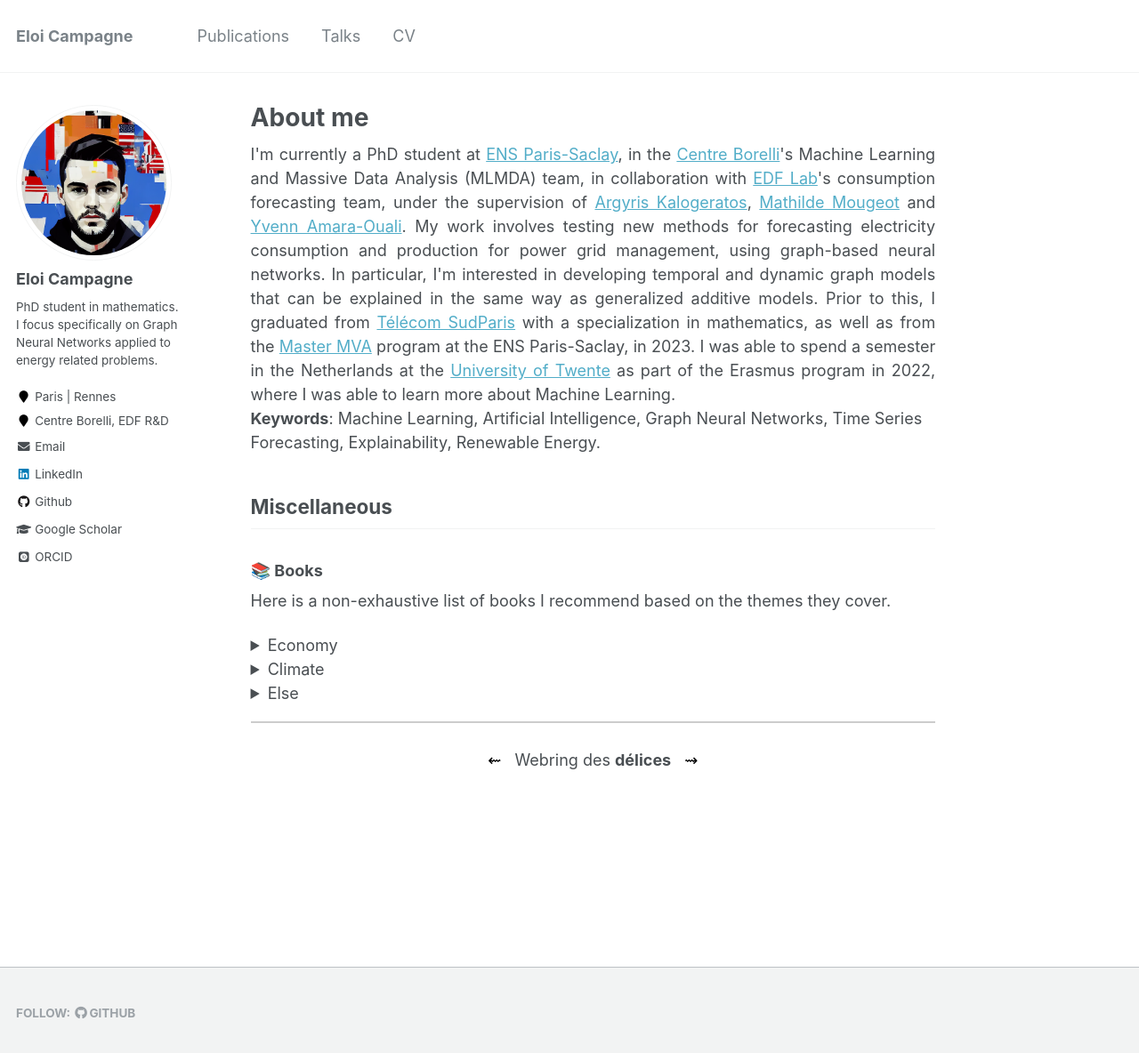
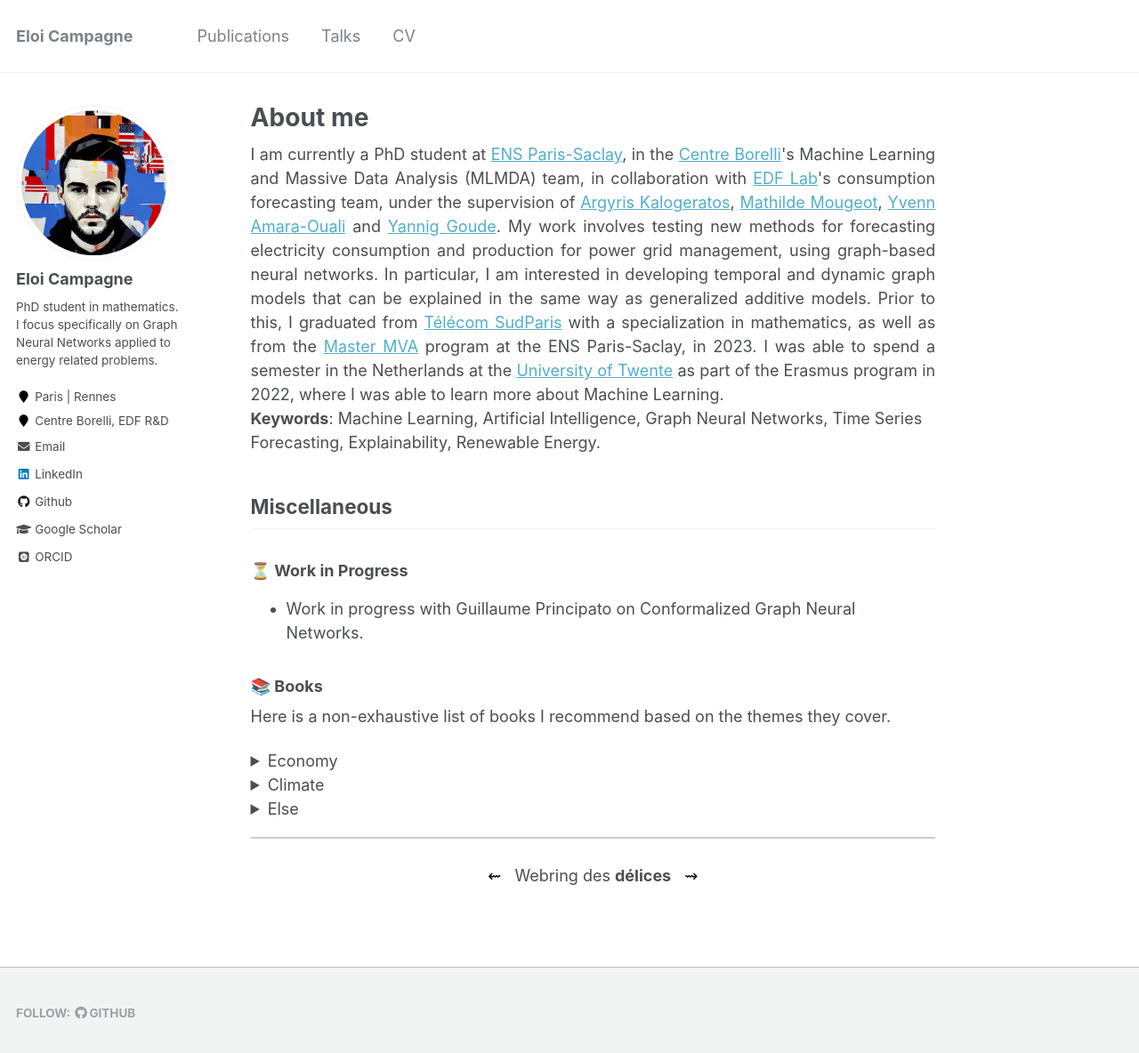
Before and after one commit to eloicampagne/eloicampagne.github.io, a Jekyll site: the page built from _pages/about.md, in a window 1280 px wide and 1197 px high. Shown: the top 1184 px of the window at 89% size. Built offline with Jekyll 4.4.1, drawn with Linux system fonts in a browser that asks for light colours; emoji names are drawn with the system emoji font; some web fonts are replaced.

Commit message:
docs: update about.md

```diff
--- a/_pages/about.md
+++ b/_pages/about.md
@@ -7,11 +7,10 @@ redirect_from:
   - /about/
   - /about.html
 ---
+<div style="text-align: justify">
+  I am currently a PhD student at <a href="https://ens-paris-saclay.fr/">ENS Paris-Saclay</a>, in the <a href="https://centreborelli.ens-paris-saclay.fr/fr">Centre Borelli</a>'s Machine Learning and Massive Data Analysis (MLMDA) team, in collaboration with <a href="https://www.edf.fr/groupe-edf/inventer-l-avenir-de-l-energie/r-d-un-savoir-faire-mondial">EDF Lab</a>'s consumption forecasting team, under the supervision of <a href="https://kalogeratos.com/psite/">Argyris Kalogeratos</a>, <a href="https://sites.google.com/site/mougeotmathilde/">Mathilde Mougeot</a>, <a href="https://www.yvenn-amara.com/">Yvenn Amara-Ouali</a> and <a href="https://www.imo.universite-paris-saclay.fr/~yannig.goude/about.html">Yannig Goude</a>.
 
-<div style="text-align: justify">
-  I'm currently a PhD student at <a href="https://ens-paris-saclay.fr/">ENS Paris-Saclay</a>, in the <a href="https://centreborelli.ens-paris-saclay.fr/fr">Centre Borelli</a>'s Machine Learning and Massive Data Analysis (MLMDA) team, in collaboration with <a href="https://www.edf.fr/groupe-edf/inventer-l-avenir-de-l-energie/r-d-un-savoir-faire-mondial">EDF Lab</a>'s consumption forecasting team, under the supervision of <a href="https://scholar.google.com/citations?hl=en&user=oEcLSFEAAAAJ">Argyris Kalogeratos</a>, <a href="https://scholar.google.com/citations?hl=en&user=j2cJzNAAAAAJ">Mathilde Mougeot</a> and <a href="https://scholar.google.com/citations?user=7UtFnUcAAAAJ&hl=en">Yvenn Amara-Ouali</a>.
-
-  My work involves testing new methods for forecasting electricity consumption and production for power grid management, using graph-based neural networks. In particular, I'm interested in developing temporal and dynamic graph models that can be explained in the same way as generalized additive models.
+  My work involves testing new methods for forecasting electricity consumption and production for power grid management, using graph-based neural networks. In particular, I am interested in developing temporal and dynamic graph models that can be explained in the same way as generalized additive models.
 
   Prior to this, I graduated from <a href="https://www.telecom-sudparis.eu/">Télécom SudParis</a> with a specialization in mathematics, as well as from the <a href="https://www.master-mva.com/">Master MVA</a> program at the ENS Paris-Saclay, in 2023. I was able to spend a semester in the Netherlands at the <a href="https://www.utwente.nl/en/">University of Twente</a> as part of the Erasmus program in 2022, where I was able to learn more about Machine Learning.
 </div>
@@ -19,6 +18,12 @@ redirect_from:
 **Keywords**: Machine Learning, Artificial Intelligence, Graph Neural Networks, Time Series Forecasting, Explainability, Renewable Energy.
 
 ## Miscellaneous
+
+### :hourglass_flowing_sand: Work in Progress
+
+<ul>
+  <li>Work in progress with Guillaume Principato on Conformalized Graph Neural Networks.</li>
+</ul>
 
 ### :books: Books
 
```
